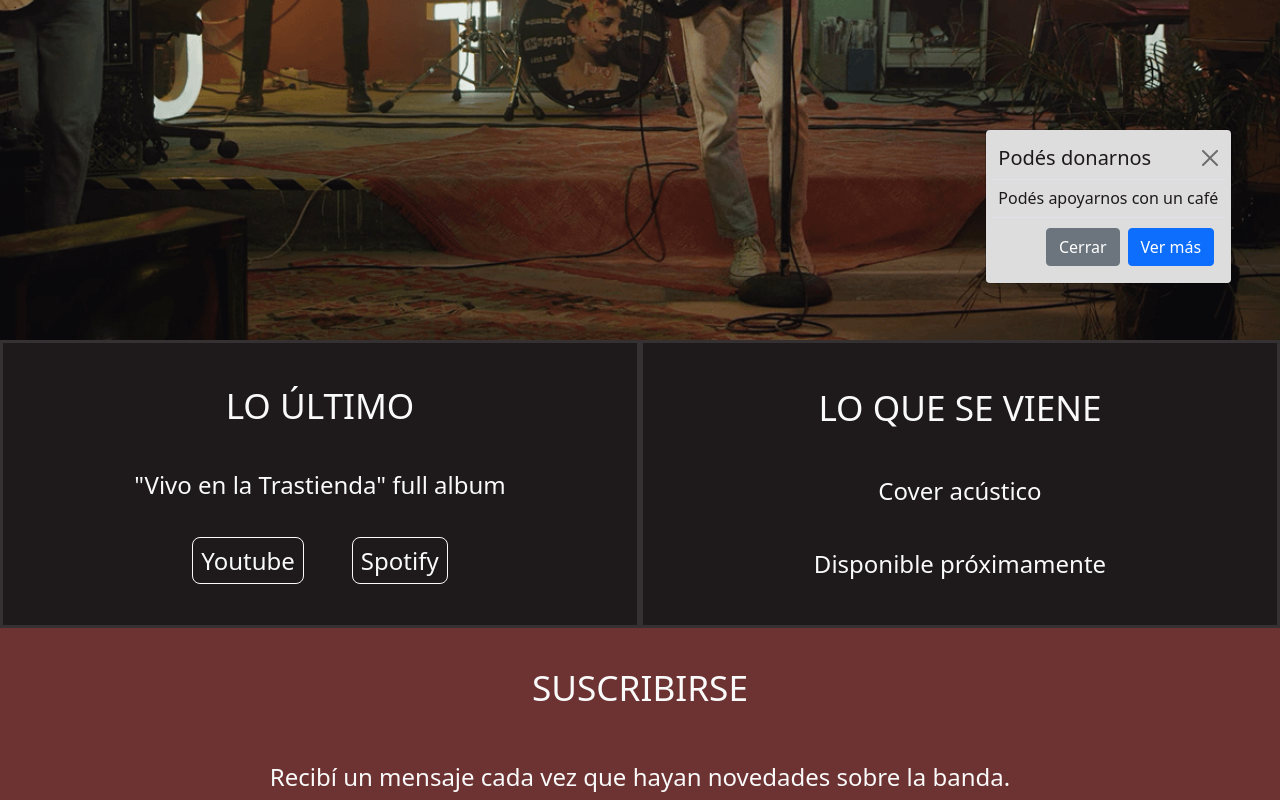
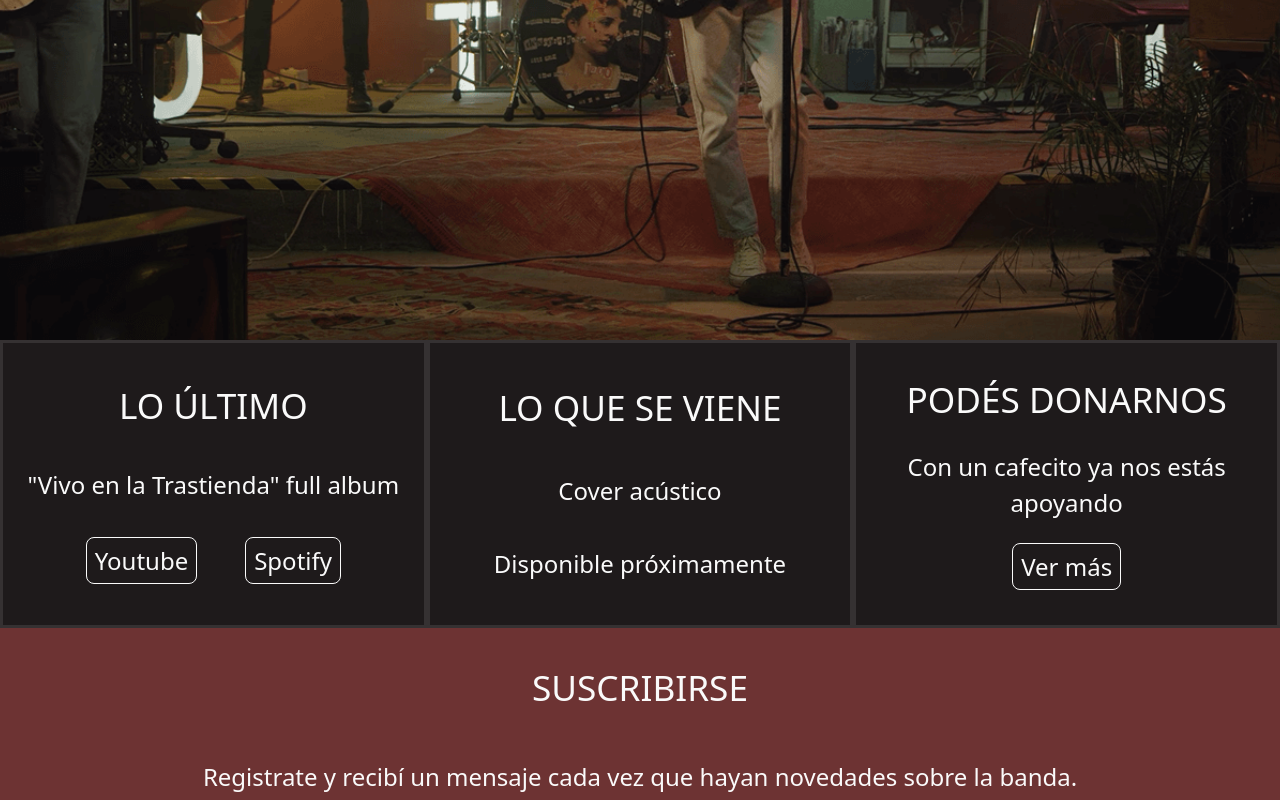
Before and after one commit to SebastianRamos02/Joystick, a website: page index.html in a window 1280 px wide. Shown: the part 460-1260 px from the top of the page. Drawn offline with nearby package versions, Linux system fonts and the light colour scheme.

Commit message:
sustracción de alert 'cafecito', y pasado a ser una tercer columna en el index

```diff
--- a/index.html
+++ b/index.html
@@ -101,13 +101,14 @@
     <section>
         <div class="conteiner">
             <div class="row">
-                <div class="col-12 col-lg-6 text-center actualizacion py-4">
+                <div class="col-12 col-lg-4 text-center actualizacion py-4">
                     <h2>LO ÚLTIMO</h2>
                     <p>"Vivo en la Trastienda" full album</p>
                     <div class="d-flex justify-content-center">
-                        <a href="https://youtu.be/Ao4ajzapi68" target="_blank" class="mx-4">Youtube</a>
+                        <a href="https://youtu.be/Ao4ajzapi68" target="_blank" class="mx-4"
+                            rel="noreferrer noopener">Youtube</a>
                         <a href="https://open.spotify.com/album/3WMDIIZ7Vi9O5tSLecWEFl?si=-qAmB_5dQbGbWXdsoVZi7Q&dl_branch=1"
-                            target="_blank" class="mx-4">Spotify</a>
+                            target="_blank" class="mx-4" rel="noreferrer noopener">Spotify</a>
                     </div>
                 </div>
 
@@ -116,12 +117,10 @@
                     <P>Cover acústico</P>
                     <p>Disponible próximamente</p>
                 </div>
-            </div>
 
-            <div class="row">
-                <div class=" col-12 col-lg text-center actualizacion py-4 d-xl-none">
+                <div class=" col-12 col-lg text-center actualizacion py-4">
                     <h2>PODÉS DONARNOS</h2>
-                    <P>Con un cafecito ya nos estás ayudando</P>
+                    <P>Con un cafecito ya nos estás apoyando</P>
                     <a href="https://cafecito.app/joystick" target="_blank" rel="noreferrer noopener">Ver
                         más</a>
                 </div>
@@ -130,7 +129,7 @@
             <div class="row">
                 <div class="col text-center suscribirse p-3">
                     <h2>SUSCRIBIRSE</h2>
-                    <p>Recibí un mensaje cada vez que hayan novedades sobre la banda.</p>
+                    <p>Registrate y recibí un mensaje cada vez que hayan novedades sobre la banda.</p>
                     <form method="POST" action="">
                         <div class="formSuscribirse">
                             <input type="email" name="email" id="name" required placeholder="E-MAIL">
@@ -141,24 +140,6 @@
             </div>
         </div>
     </section>
-
-    <div class="alert cafecito d-xl-block" data-closable>
-        <div class="modal-content">
-            <div class="modal-header">
-                <h5 class="modal-title">Podés donarnos</h5>
-                <button type="button" class="btn-close" data-bs-dismiss="alert" aria-label="dismiss alert"
-                    data-close></button>
-            </div>
-            <div class="modal-body">
-                <p>Podés apoyarnos con un café</p>
-            </div>
-            <div class="modal-footer">
-                <button type="button" class="btn btn-secondary" data-bs-dismiss="alert">Cerrar</button>
-                <a href="https://cafecito.app/joystick" target="_blank" class="btn btn-primary"
-                    rel="noopener noreferrer">Ver más</a>
-            </div>
-        </div>
-    </div>
 
     <footer>
         <div class="conteiner-fluid">
--- a/scss/style.scss
+++ b/scss/style.scss
@@ -5,7 +5,7 @@ $colores:
     #262525,
     #c4302b,
     #4AAF50,
-    #401313,
+    #4C5860,
     #6d3333;
 
     body {
--- a/scss/sub/_index.scss
+++ b/scss/sub/_index.scss
@@ -13,8 +13,8 @@
 }
 }
 .actualizacion {
-    background-color: nth($colores, 2 );
-    color: nth($colores, 1 );
+    background-color: nth($colores, 2);
+    color: nth($colores, 1);
     border: solid 0.2rem rgba(255,255,255,0.1);
     font-size: 1.5rem;
     height: 18rem;
```
